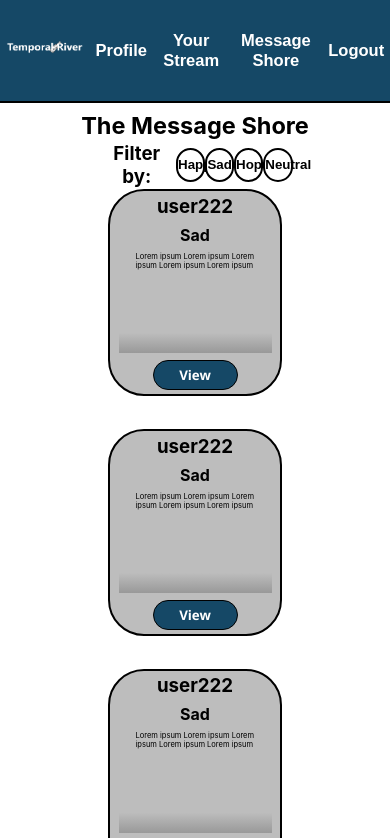
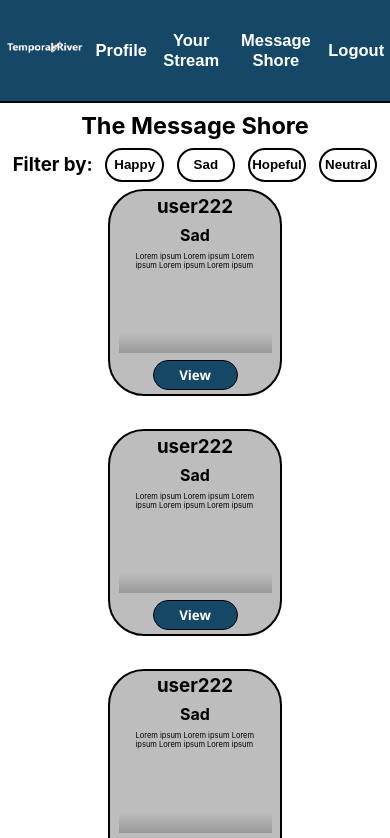
Before and after one commit to DannyHayek/time-capsule-client, a React (Create React App) app: page /messageShore in a window 390 px wide. Shown: the top 838 px of the page. Built offline with nearby package versions, Linux system fonts and the light colour scheme.

Commit message:
Improved responsiveness on tag buttons

```diff
--- a/src/pages/MessageShore/MessageShore.css
+++ b/src/pages/MessageShore/MessageShore.css
@@ -60,6 +60,10 @@
     .message-shore-section {
         grid-template-columns: auto auto auto auto;
     }
+
+    .tag-selector-div {
+        width: 80%;
+    }
 }
 
 @media (max-width:750px) {
@@ -72,6 +76,10 @@
     .message-shore-section {
         grid-template-columns: auto auto;
     }
+
+    .tag-selector-div {
+        width: 100%;
+    }
 }
 
 @media (max-width:400px) {
```
